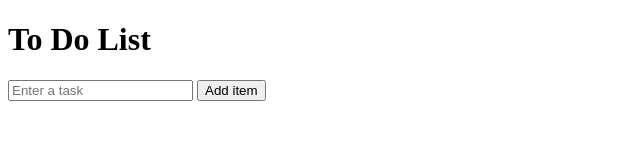
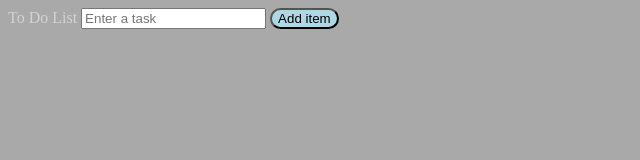
Before and after one commit to Nathan4385/jsToDoList, a plain HTML site: page ToDoList/index.html in a window 1280 px wide. Shown: the whole page, without its empty margins (0-640 px from the left). Drawn offline with Linux system fonts and the light colour scheme.

Commit message:
added css

```diff
--- a/ToDoList/index.html
+++ b/ToDoList/index.html
@@ -5,17 +5,18 @@
     <meta name="viewport" content="width=device-width, initial-scale=1.0">
     <title>Document</title>
 </head>
-<body>
-    <h1>To Do List</h1>
+<body div class="body">
+    <head class="h1">To Do List</h1>
 
     <input type="text" id="listItem" placeholder="Enter a task">
-    <button id="addItem">Add item</button>
+    <button class="buttonStyle1"  id="addItem">Add item</button>
 
     <ul id="taskList">
 
 
     </ul>
 
+    <link rel="stylesheet" href="styles.css">
     <script type="module" src="script.js"></script>
 </body>
 </html>
--- /dev/null
+++ b/ToDoList/styles.css
@@ -0,0 +1,16 @@
+.body{
+    background-color: darkgray;
+    color: lightgray;
+}
+.tasklist{
+    color: black;
+}
+.buttonStyle1{
+    background-color: lightblue;
+    border-radius: 1000px;
+}
+
+.buttonStyle1:hover {
+    background-color: #007bff;
+    color: lightblue;
+  }
```
